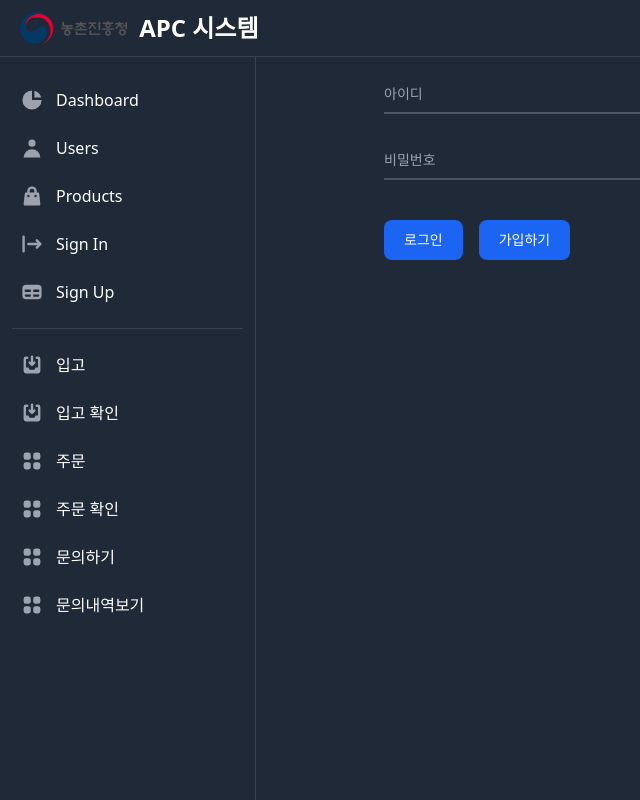
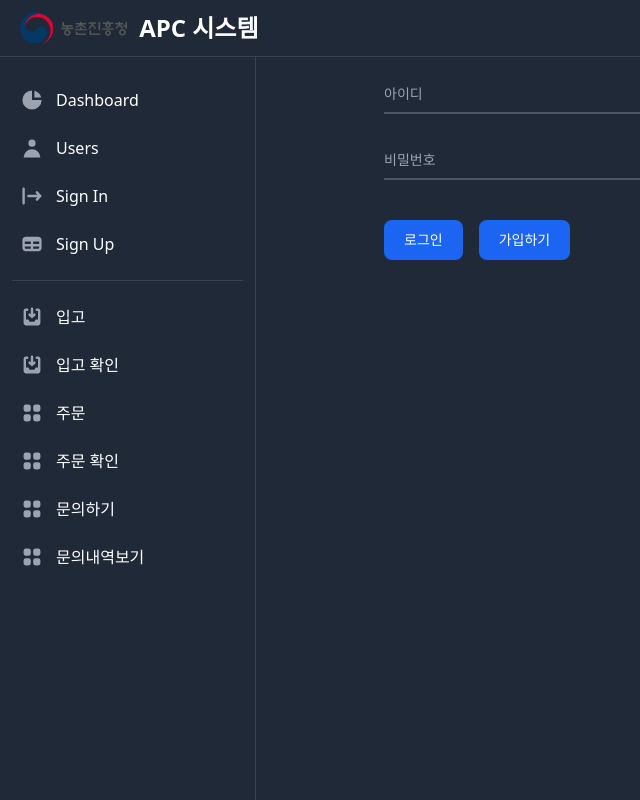
Before and after one commit to good9804/APCAuth, a Vue app in the folder front/: page /users/login in a window 1280 px wide. Shown: the whole page, without its empty margins (0-640 px from the left). Built offline with nearby package versions, Linux system fonts and the light colour scheme; no server answers; the HTML template or start-up script is replaced by a standard one.

Commit message:
2023_04_17

```diff
--- a/front/src/components/NavBar.vue
+++ b/front/src/components/NavBar.vue
@@ -114,27 +114,7 @@
               <span class="flex-1 ml-3 whitespace-nowrap">Users</span>
             </a>
           </li>
-          <li>
-            <a
-              href="/dashboard/product"
-              class="flex items-center p-2 text-base font-normal text-gray-900 rounded-lg dark:text-white hover:bg-gray-100 dark:hover:bg-gray-700"
-            >
-              <svg
-                aria-hidden="true"
-                class="flex-shrink-0 w-6 h-6 text-gray-500 transition duration-75 dark:text-gray-400 group-hover:text-gray-900 dark:group-hover:text-white"
-                fill="currentColor"
-                viewBox="0 0 20 20"
-                xmlns="http://www.w3.org/2000/svg"
-              >
-                <path
-                  fill-rule="evenodd"
-                  d="M10 2a4 4 0 00-4 4v1H5a1 1 0 00-.994.89l-1 9A1 1 0 004 18h12a1 1 0 00.994-1.11l-1-9A1 1 0 0015 7h-1V6a4 4 0 00-4-4zm2 5V6a2 2 0 10-4 0v1h4zm-6 3a1 1 0 112 0 1 1 0 01-2 0zm7-1a1 1 0 100 2 1 1 0 000-2z"
-                  clip-rule="evenodd"
-                ></path>
-              </svg>
-              <span class="flex-1 ml-3 whitespace-nowrap">Products</span>
-            </a>
-          </li>
+
           <div v-show="login">
             <li>
               <a
--- a/front/src/store/index.js
+++ b/front/src/store/index.js
@@ -46,19 +46,28 @@ const store = createStore({
       state.AlertData.push(payload);
     },
     insertAlertData(state, payload) {
-      state.AlertData.push({ index: state.AlertData.length, content: payload });
-      var contents = []; //index vuex -> 로컬스토리지 적용부분 2
+      var contents = [];
+      contents.push(payload);
       state.AlertData.forEach(function (item) {
-        //index vuex -> 로컬스토리지 적용부분 3
-        contents.push(item["content"]);
+        if (contents.includes(item["content"]) == false) {
+          //이미 콘텐츠 안에 같은 것이 있다면
+          contents.push(item["content"]);
+        }
       });
-      localStorage.setItem("contents", contents); //index vuex -> 로컬스토리지 적용부분 4
+      state.AlertData = [];
+      contents.forEach(function (item, index) {
+        state.AlertData.push({ index: index, content: item });
+      });
+      console.log(state.AlertData);
     },
     deleteAlertData(state, payload) {
       state.AlertData.splice(payload, 1);
       var contents = [];
       state.AlertData.forEach(function (item) {
-        contents.push(item["content"]);
+        if (contents.includes(item["content"]) == false) {
+          //이미 콘텐츠 안에 같은 것이 있다면
+          contents.push(item["content"]);
+        }
       });
       state.AlertData = [];
       contents.forEach(function (item, index) {
```
Also changed, not shown: 1 other file (tests, documents, lock files or other folders).
